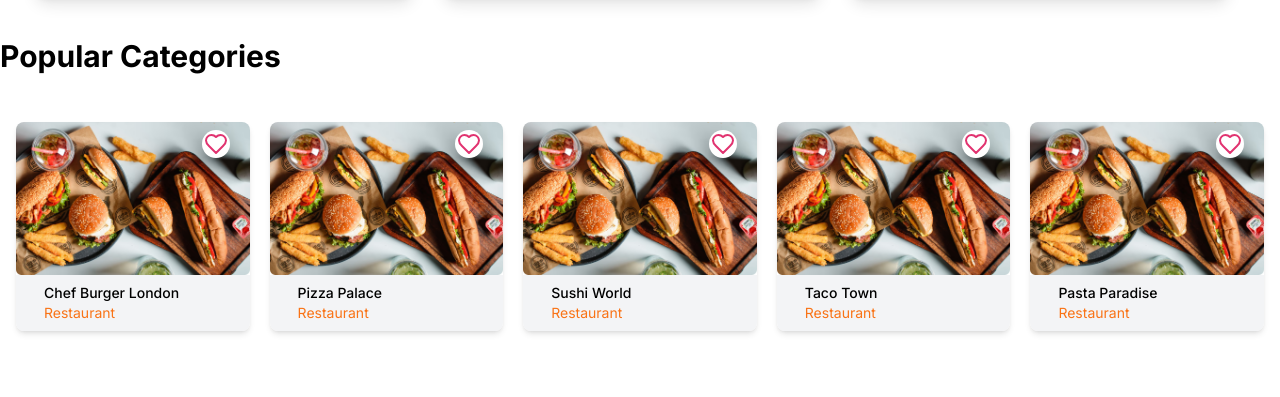
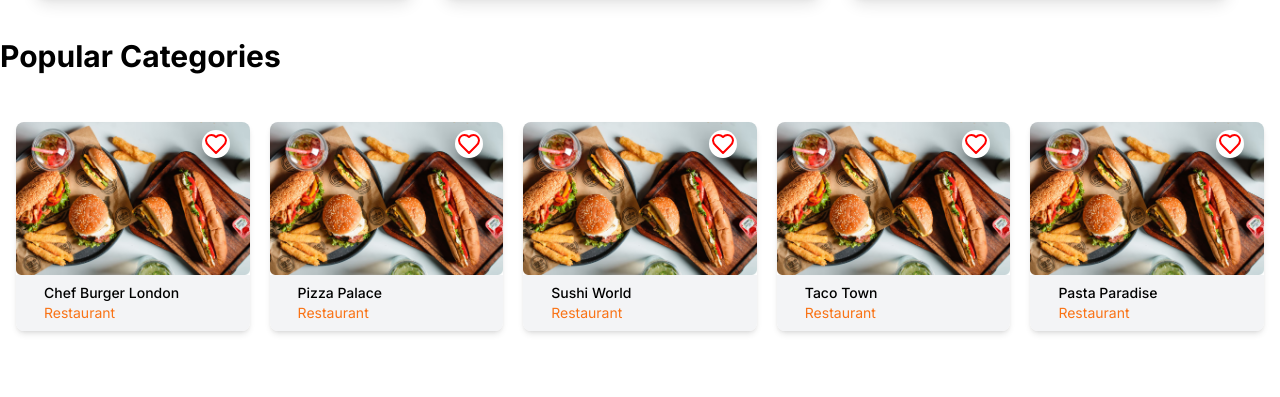
Before and after one commit to thesuman74/nextjs-food, a Next.js app: page / in a window 1280 px wide. Shown: the part 1089-1486 px from the top of the page. Built offline with nearby package versions, Linux system fonts and the light colour scheme; data requests are answered from the project's data file.

Commit message:
Heart color changes on add or remove

```diff
--- a/components/cards/PopularCategoriesCard.tsx
+++ b/components/cards/PopularCategoriesCard.tsx
@@ -1,38 +1,66 @@
 "use client";
 
-import { add } from "@/lib/store/features/cart/CartSlice";
-import { useAppDispatch } from "@/lib/store/hooks";
+import { add, remove } from "@/lib/store/features/cart/CartSlice";
+import { useAppDispatch, useAppSelector } from "@/lib/store/hooks";
 import { DealsTypes } from "@/Type";
 import { Heart } from "lucide-react";
 import Link from "next/link";
-import React from "react";
+import React, { useEffect, useState } from "react";
 
-const PopularCategoriesCard = async () => {
+const PopularCategoriesCard = () => {
   const dispatch = useAppDispatch();
+  const items = useAppSelector((state) => state.cart.items);
+  const [data, setData] = useState<DealsTypes[]>([]);
 
-  const handleAddToCart = (productId: string) => {
-    console.log("Adding to cart", productId);
-    dispatch(add(productId));
-  };
-
-  // Fetching data from API
+  useEffect(() => {
+    const fetchData = async () => {
+      try {
         const res = await fetch(`http://localhost:8000/deals`, {
           next: { revalidate: 10 },
         });
         const data = await res.json();
+        setData(data);
         console.log("Fetched from restaurant:", data);
+      } catch (error) {
+        console.error("Error fetching deals:", error);
+      }
+    };
+
+    fetchData();
+  }, []);
+
+  const handleToggleCart = (productId: string) => {
+    if (items.includes(productId)) {
+      console.log("Removing from cart", productId);
+      dispatch(remove(productId));
+    } else {
+      console.log("Adding to cart", productId);
+      dispatch(add(productId));
+    }
+  };
 
   return (
     <section className="grid grid-cols-2 sm:grid-cols-2 md:grid-cols-3 lg:grid-cols-4 xl:grid-cols-5 gap-5 container max-w-7xl mx-auto p-4">
-      {data.map((item: DealsTypes) => (
-        <div className="relative max-w-xs mt-3 rounded-lg shadow-md mx-auto group">
+      {data.map((item: DealsTypes) => {
+        const isInCart = items.includes(item.id);
+
+        return (
+          <div
+            key={item.id}
+            className="relative max-w-xs mt-3 rounded-lg shadow-md mx-auto group"
+          >
             {/* Favorite button */}
             <div className="w-7 h-7 cursor-pointer z-10 flex items-center justify-center rounded-full bg-white top-2 right-5 absolute hover:fill group-hover:scale-105">
-            <div onClick={() => handleAddToCart(item.id)}>
-              <Heart className="hover:fill-red-500" color="#e13370" />
+              <button onClick={() => handleToggleCart(item.id)}>
+                <Heart
+                  className={`hover:fill-red-500 ${
+                    isInCart ? "fill-red-500" : ""
+                  }`}
+                  color={isInCart ? "#ff0000" : "#ff0000"}
+                />
+              </button>
             </div>
-          </div>
-          <Link href={`/deals/${item.id}`} key={item.id}>
+            <Link href={`/deals/${item.id}`}>
               <img
                 src="/Images/food1.png"
                 alt={item.title}
@@ -44,7 +72,8 @@ const PopularCategoriesCard = async () => {
               <p className="text-Ptext text-sm ml-5">{item.subtitle}</p>
             </div>
           </div>
-      ))}
+        );
+      })}
     </section>
   );
 };
```
Lines whose indentation alone changed are shown as unchanged.
